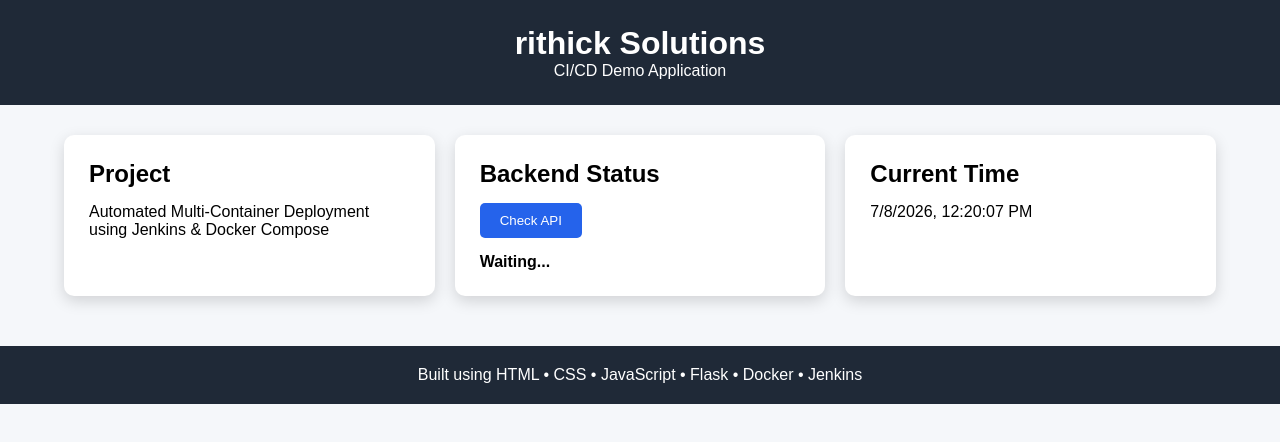
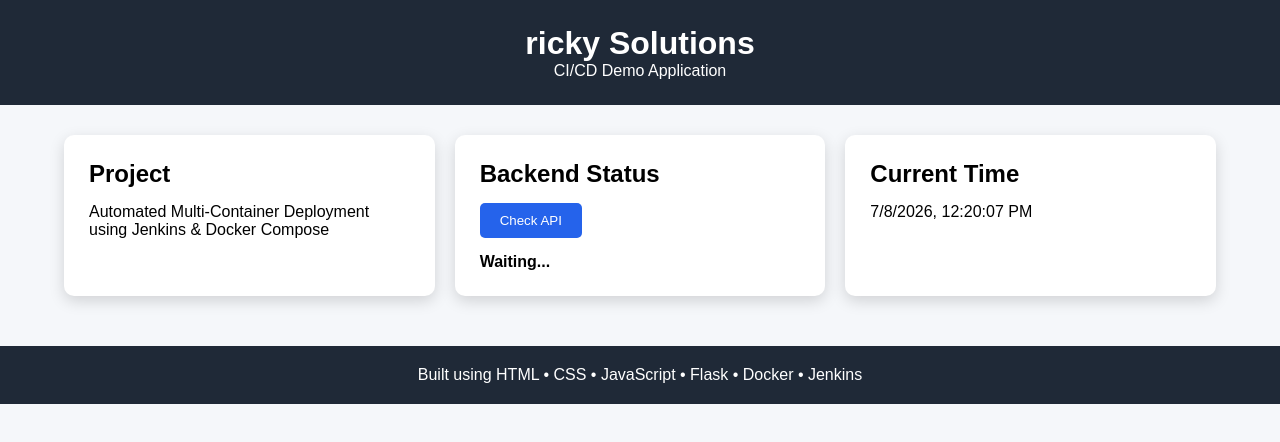
Before and after one commit to RITHICK861/multi-container-app, a plain HTML site: page frontend/index.html in a window 1280 px wide. Drawn offline with Linux system fonts and the light colour scheme.

Commit message:
h1 ricky changed

```diff
--- a/frontend/index.html
+++ b/frontend/index.html
@@ -9,7 +9,7 @@
 <body>
 
 <header>
-    <h1>rithick Solutions</h1>
+    <h1>ricky Solutions</h1>
     <p>CI/CD Demo Application</p>
 </header>
 
```
